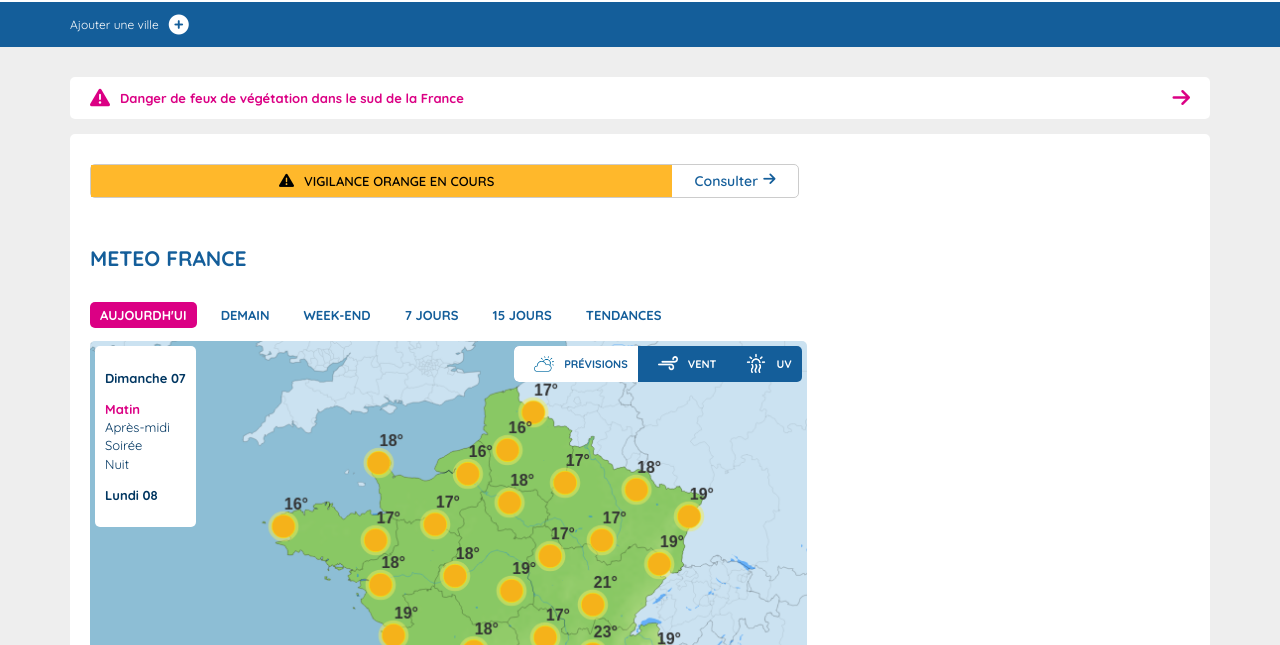
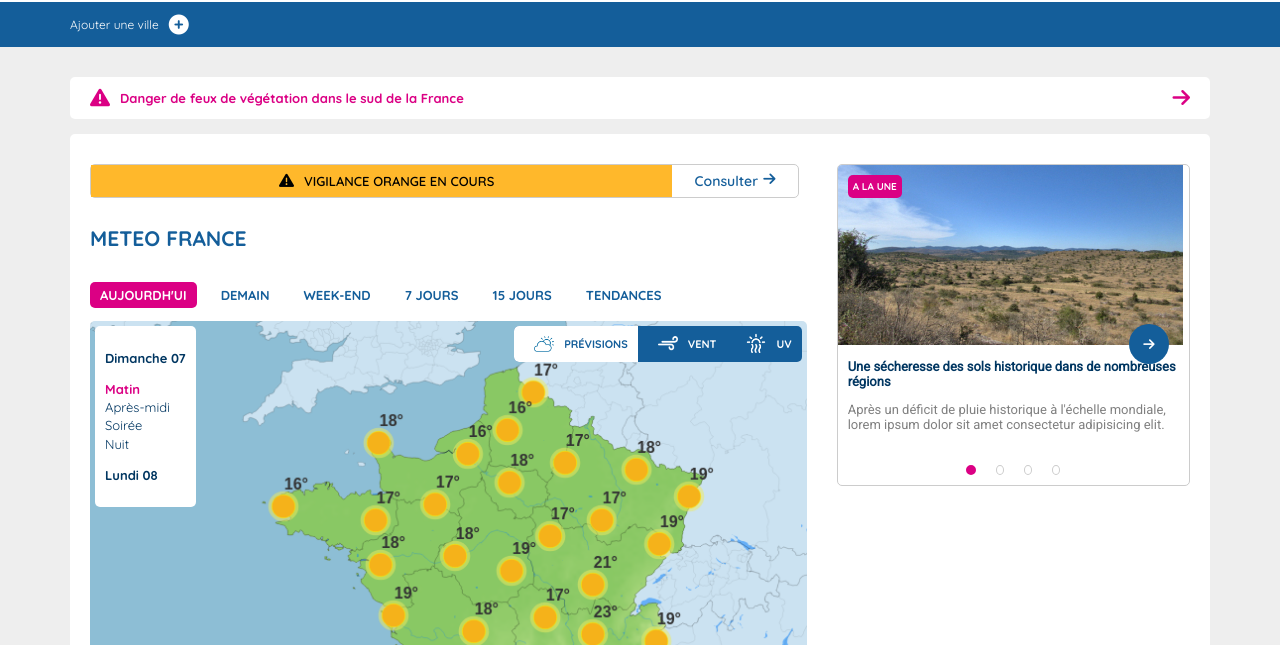
Before and after one commit to Peanuts-83/meteo-france, a website built with webpack: page src/index.html in a window 1280 px wide. Shown: the part 155-800 px from the top of the page. Built offline with nearby package versions, Linux system fonts and the light colour scheme; files whose address does not match are found by name.

Commit message:
card multi UI

```diff
--- a/src/index.html
+++ b/src/index.html
@@ -217,6 +217,7 @@
             <section>
                 <div class="row_main">
                     <div class="col">
+                        <div class="spacer"></div>
                         <div class="vigilance_main">
                             <p class="vigilance_text">
                                 <i class="fa fa-exclamation-triangle" aria-hidden="true"></i>
@@ -237,7 +238,7 @@
                                 <p>15 jours</p>
                                 <p>tendances</p>
                             </div>
-                            <div class="map">
+                            <div class="carte">
                                 <div class="submenu_carte">
                                     <ul class="carte_day">
                                         <p class="day">Dimanche 07</p>
@@ -267,22 +268,6 @@
                                         <p>UV</p>
                                     </div>
                                 </div>
-                                <!-- <div class="map_icons">
-                                    <img class="ico" id="ico_1" src="./assets/img/carte/p1j.svg" alt="sunny">
-                                    <img class="ico" id="ico_2" src="./assets/img/carte/p2j.svg" alt="cloudy">
-                                    <img class="ico" id="ico_3" src="./assets/img/carte/p1j.svg" alt="sunny">
-                                    <img class="ico" id="ico_4" src="./assets/img/carte/p1j.svg" alt="sunny">
-                                    <img class="ico" id="ico_5" src="./assets/img/carte/p1j.svg" alt="sunny">
-                                    <img class="ico" id="ico_6" src="./assets/img/carte/p1j.svg" alt="sunny">
-                                </div>
-                                <div class="map_temps">
-                                    <p class="temp" id="temp_1">17°</p>
-                                    <p class="temp" id="temp_2">17°</p>
-                                    <p class="temp" id="temp_3">17°</p>
-                                    <p class="temp" id="temp_4">17°</p>
-                                    <p class="temp" id="temp_5">17°</p>
-                                    <p class="temp" id="temp_6">17°</p>
-                                </div> -->
                             </div>
                             <select class="select" id="select_region">
                                 <option value="">Choisir un lieu</option>
@@ -306,16 +291,47 @@
                                         <div class="article_read">Lire le bulletin
                                             <span>
                                                 <i class="fa fa-arrow-right" aria-hidden="true"></i>
-                                            </span></div>
-
+                                            </span>
+                                        </div>
                                     </div>
                                 </div>
                             </div>
                         </div>
                     </div>
                     <div class="col_main">
+                        <div class="spacer"></div>
+                        <div class="card card_multi">
+                            <div class="img_container">
+                                <img src="./assets/img/articles/8280014820221821.jpg" alt="à la une">
+                                <div class="pastille">a la une</div>
+                            </div>
+                            <div class="card_txt">
+                                <div class="pastille_arrow"><i class="fa fa-arrow-right" aria-hidden="true"></i></div>
+                                <strong>Une sécheresse des sols historique dans de nombreuses régions</strong>
+                                <p>Après un déficit de pluie historique à l'échelle mondiale, lorem ipsum dolor sit amet
+                                    consectetur adipisicing elit.</p>
+                            </div>
+                            <nav class="dots">
+                                <div class="dot dot-active"></div>
+                                <div class="dot"></div>
+                                <div class="dot"></div>
+                                <div class="dot"></div>
+                            </nav>
+                        </div>
                     </div>
                 </div>
+                <aside class="block_cards">
+                    <div class="card">
+                        <img src="./assets/img/articles/8280014820221821.jpg" alt="à la une">
+                        <div class="pastille">a la une</div>
+                        <div class="pastille_arrow"><i class="fa fa-arrow-right" aria-hidden="true"></i></div>
+                        <div class="card_txt">
+                            <strong>Une sécheresse des sols historique dans de nombreuses régions</strong>
+                            <p>Après un déficit de pluie historique à l'échelle mondiale, lorem ipsum dolor sit amet
+                                consectetur adipisicing elit.</p>
+                        </div>
+                    </div>
+                </aside>
             </section>
         </main>
         <footer id="footer">footer</footer>
--- a/src/styles/_main.scss
+++ b/src/styles/_main.scss
@@ -32,7 +32,7 @@
     display: flex;
     justify-content: center;
     align-items: center;
-    margin: 30px 0;
+    margin: 10px 0;
     border-radius: 5px;
     border: 1px solid $lightgrey;
     width: 100%;
@@ -116,7 +116,7 @@
         }
     }
 
-    .map {
+    .carte {
         position: relative;
         width: 100%;
         height: 550px;
@@ -214,6 +214,7 @@
         overflow: hidden;
         width: fit-content;
         height: fit-content;
+        cursor: pointer;
 
         img {
             width: 101%;
@@ -230,7 +231,7 @@
             overflow: hidden;
             width: 100%;
             height: 98%;
-            background-color: rgba(0,0,0,.3);
+            background-color: rgba(0, 0, 0, .3);
         }
 
         &::after {
@@ -271,3 +272,91 @@
         }
     }
 }
+
+.card {
+    position: relative;
+    margin: 10px 0;
+    border-radius: 5px;
+    overflow: hidden;
+    border: 1px solid $lightgrey;
+    cursor: pointer;
+
+    &:hover>.card_txt .pastille_arrow {
+        background-color: $pink;
+    }
+
+    &:hover>.img_container img {
+        transform: scale(110%);
+    }
+
+    img {
+        height: 100%;
+        transition: all .3s ease-in-out;
+    }
+
+    .pastille {
+        position: absolute;
+        top: 0;
+        margin: 10px;
+        padding: 5px;
+        border-radius: 5px;
+        background-color: $pink;
+        color: white;
+        width: fit-content;
+        font-size: 10px;
+        font-weight: 700;
+        text-transform: uppercase;
+    }
+
+    .card_txt {
+        position: relative;
+        padding: 10px;
+        font-family: 'Roboto', sans-serif;
+        font-size: 13px;
+        color: grey;
+        background-color: white;
+
+        strong {
+            color: $blue;
+        }
+
+        .pastille_arrow {
+            position: absolute;
+            top: -25px;
+            right: 0;
+            margin-right: 20px;
+            display: flex;
+            justify-content: center;
+            align-items: center;
+            background-color: $blueLight;
+            color: white;
+            padding: 10px;
+            width: 20px;
+            height: 20px;
+            border-radius: 50%;
+            transition: all .3s ease-in-out;
+        }
+    }
+}
+
+.card_multi {
+    .dots {
+        display: flex;
+        justify-content: center;
+    }
+    .dot {
+        margin: 10px;
+        padding: 3px;
+        border: 1px solid $lightgrey;
+        border-radius: 50%;
+
+        &:hover {
+            background-color: $pink;
+        }
+    }
+
+    .dot-active {
+        background-color: $pink;
+        border: 2px solid $pink;
+    }
+}
--- a/src/styles/index.scss
+++ b/src/styles/index.scss
@@ -132,6 +132,10 @@
 
 }
 
+.spacer {
+    margin: 10px;
+}
+
 .container {
     max-width: 1140px;
     margin-right: auto !important;
@@ -183,4 +187,5 @@
     background-color: white;
     border: 1px solid grey;
     border-radius: 5px;
+    cursor: pointer;
 }
```
